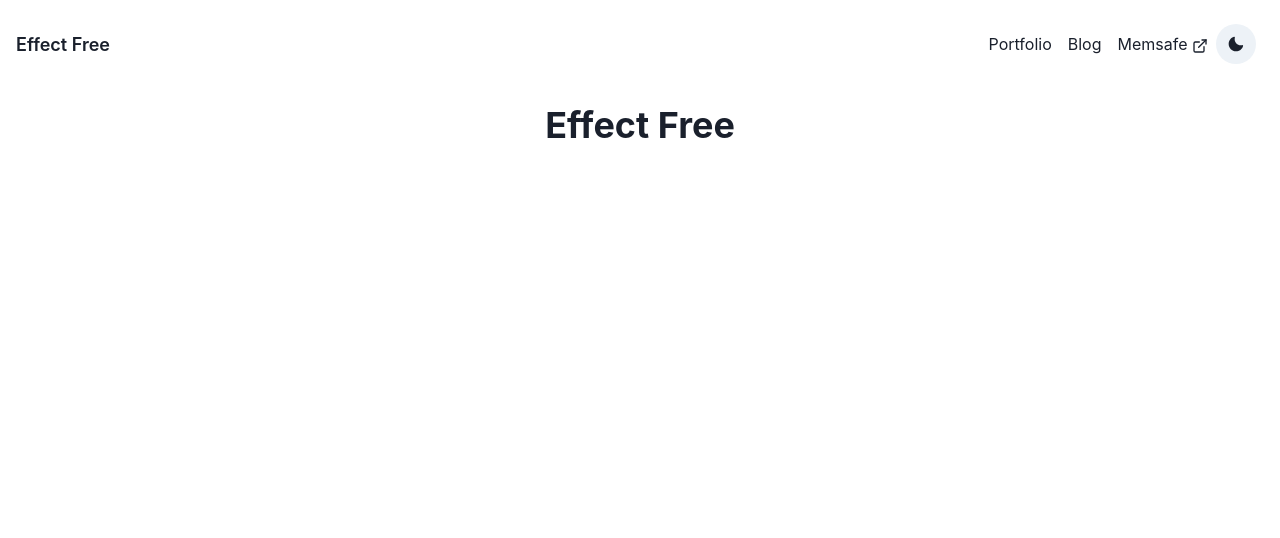
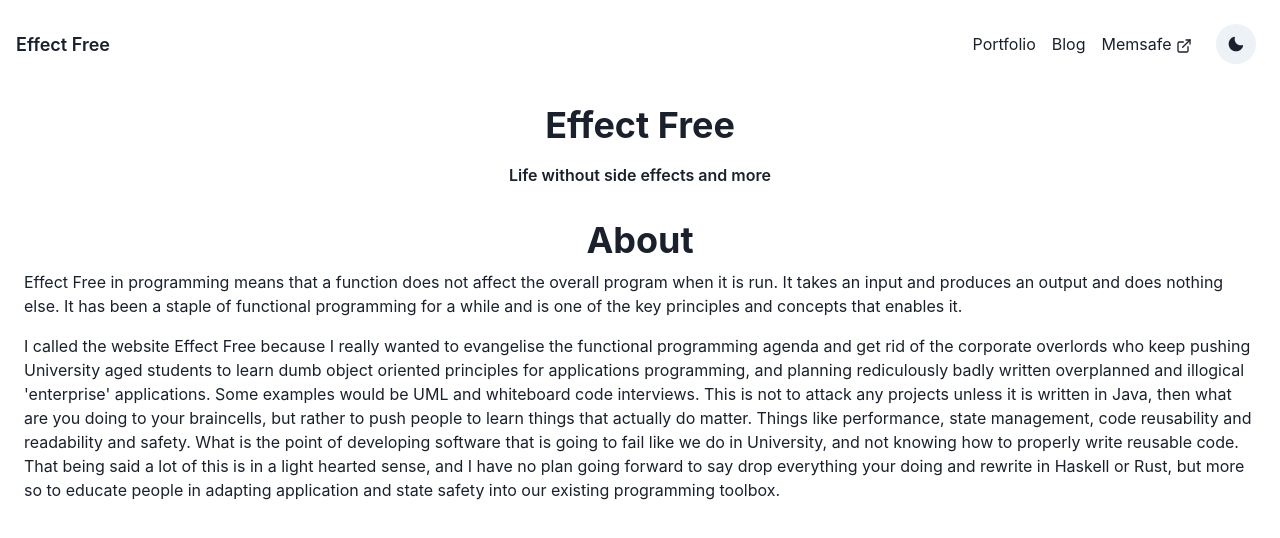
Before and after one commit to BebopBamf/effectfree-react, a React (Vite) app: page / in a window 1280 px wide. Shown: the top 538 px of the page. Built offline with nearby package versions, Linux system fonts and the light colour scheme.

Commit message:
about page draft

```diff
--- a/src/components/navbar.tsx
+++ b/src/components/navbar.tsx
@@ -54,7 +54,7 @@ const NavLinks = () => (
 );
 
 const DesktopNavLinks = () => (
-  <HStack spacing="4" display={['none', 'none', 'flex']}>
+  <HStack mx="4" spacing="4" display={['none', 'none', 'flex']}>
     <NavLinks />
   </HStack>
 );
--- a/src/pages/home.tsx
+++ b/src/pages/home.tsx
@@ -1,10 +1,45 @@
-import { Heading, Grid } from '@chakra-ui/react';
+import { Text, Heading, Container, Grid, Box } from '@chakra-ui/react';
+
+const About = () => (
+  <Container id="about" maxW="container.xl" py="4" centerContent>
+    <Heading>About</Heading>
+    <Text p="2">
+      Effect Free in programming means that a function does not affect the
+      overall program when it is run. It takes an input and produces an output
+      and does nothing else. It has been a staple of functional programming for
+      a while and is one of the key principles and concepts that enables it.
+    </Text>
+    <Text p="2">
+      I called the website Effect Free because I really wanted to evangelise the
+      functional programming agenda and get rid of the corporate overlords who
+      keep pushing University aged students to learn dumb object oriented
+      principles for applications programming, and planning rediculously badly
+      written overplanned and illogical 'enterprise' applications. Some examples
+      would be UML and whiteboard code interviews. This is not to attack any
+      projects unless it is written in Java, then what are you doing to your
+      braincells, but rather to push people to learn things that actually do
+      matter. Things like performance, state management, code reusability and
+      readability and safety. What is the point of developing software that is
+      going to fail like we do in University, and not knowing how to properly
+      write reusable code. That being said a lot of this is in a light hearted
+      sense, and I have no plan going forward to say drop everything your doing
+      and rewrite in Haskell or Rust, but more so to educate people in adapting
+      application and state safety into our existing programming toolbox.
+    </Text>
+  </Container>
+);
 
 const Home = () => (
   <Grid>
-    <Heading p="4" textAlign="center">
-      Effect Free
-    </Heading>
+    <Box as="header" pb="4">
+      <Heading p="4" textAlign="center">
+        Effect Free
+      </Heading>
+      <Text size="lg" fontWeight="semibold" textAlign="center">
+        Life without side effects and more
+      </Text>
+    </Box>
+    <About />
   </Grid>
 );
 
```
